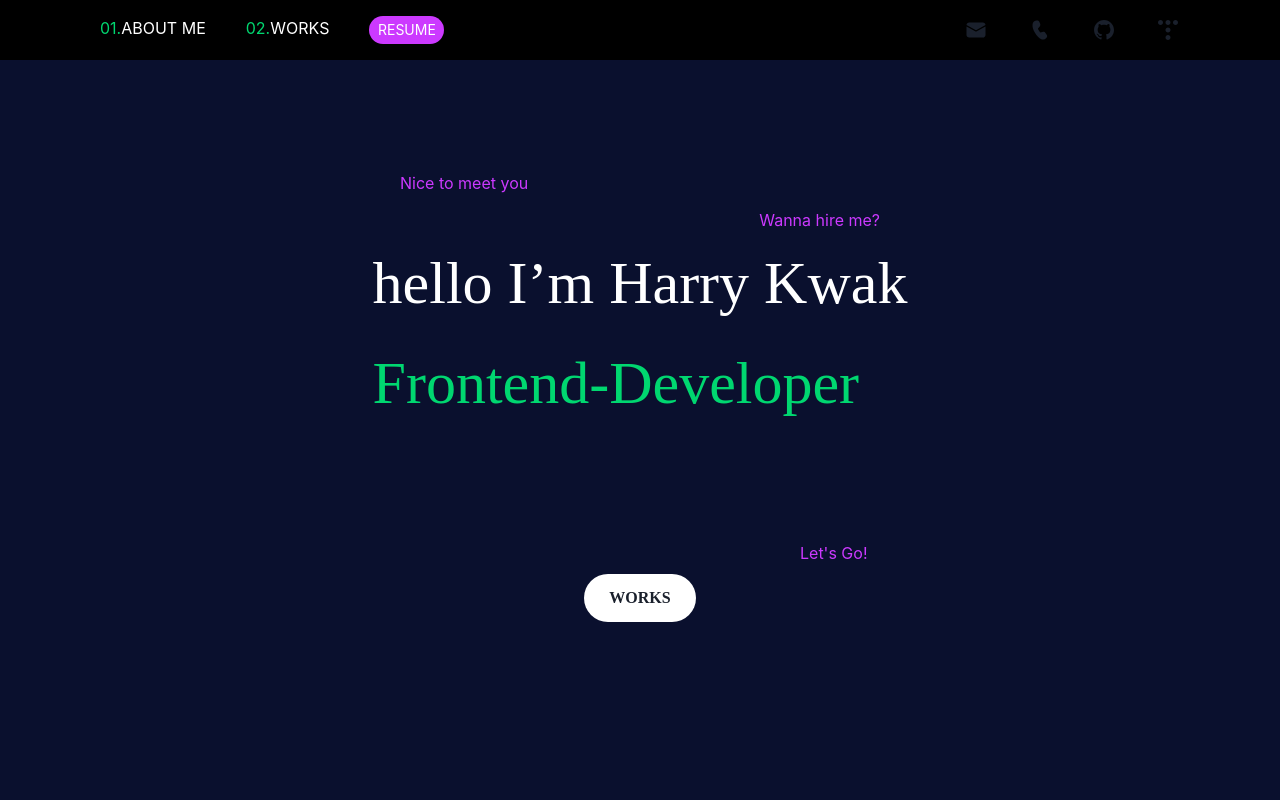
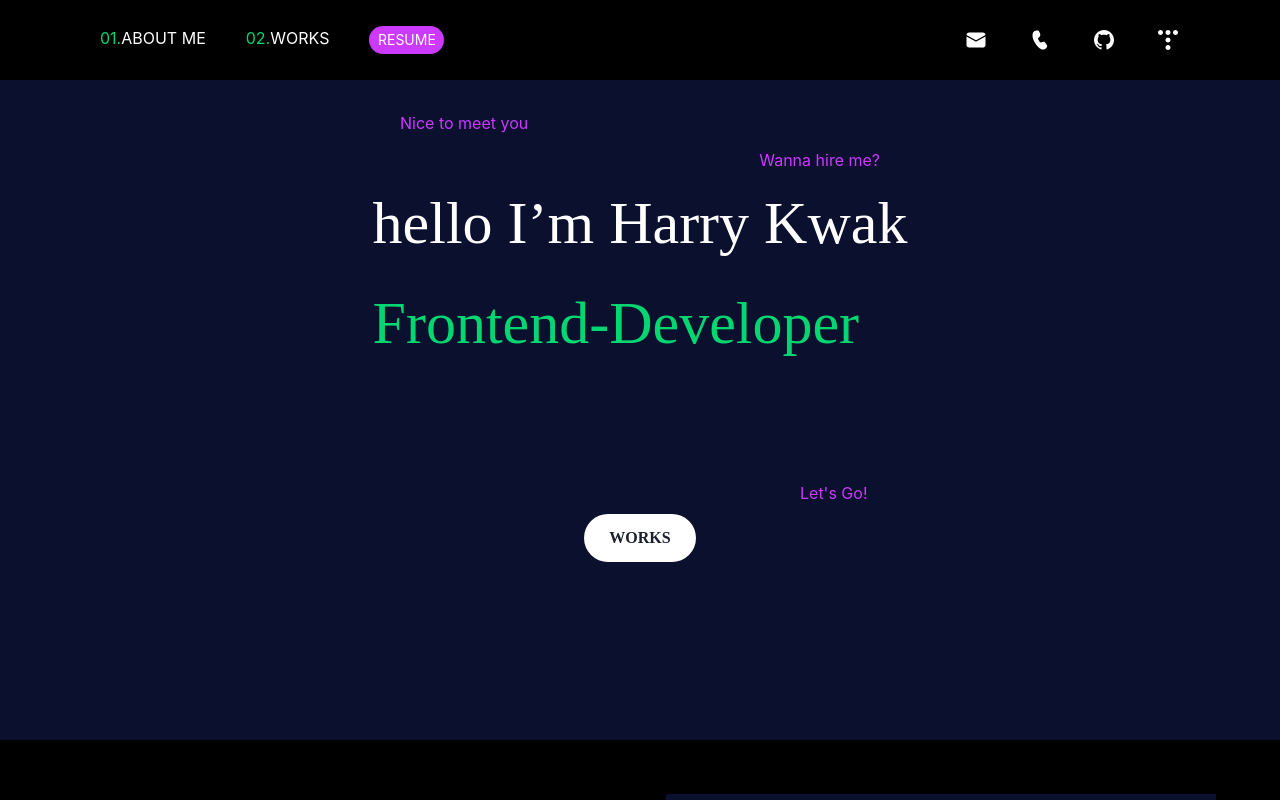
Before and after one commit to HarryA123/Portfolio_KHB, a Next.js app: page / in a window 1280 px wide. Shown: the top 800 px of the page. Built offline with nearby package versions, Linux system fonts and the light colour scheme.

Commit message:
feat: Header Hover Effect

```diff
--- a/src/components/HomePage/HomeHeader.tsx
+++ b/src/components/HomePage/HomeHeader.tsx
@@ -1,18 +1,35 @@
 import { Flex, Button, Highlight, Text } from "@chakra-ui/react";
-import React from "react";
+import { CopyToClipboard } from "react-copy-to-clipboard";
+import React, { useState } from "react";
+import Link from "next/link";
 import { Blog } from "../../../public/icons/Blog";
 import { Email } from "../../../public/icons/Email";
 import { Github } from "../../../public/icons/Github";
 import { Phone } from "../../../public/icons/Phone";
 
-function HomeHeader() {
+interface HomeHeaderProps {}
+
+function HomeHeader(props: HomeHeaderProps) {
+  const [emailShow, setEmailShow] = useState(false);
+  const [phoneShow, setPhoneShow] = useState(false);
+  const EmailOpen = () => {
+    setEmailShow(!emailShow);
+  };
+  const PhoneOpen = () => {
+    setPhoneShow(!phoneShow);
+  };
   return (
     <Flex
-      h="60px"
+      as="header"
+      h="80px"
       bg="black"
       alignItems="center"
       px="100px"
-      justifyContent="space-between">
+      w="100%"
+      pos="fixed"
+      zIndex="sticky"
+      justifyContent="space-between"
+      {...props}>
       <Flex gap="40px">
         <Text color="white">
           <Highlight query="01." styles={{ py: "1", color: "primary" }}>
@@ -36,10 +53,40 @@ function HomeHeader() {
         </Button>
       </Flex>
       <Flex gap="40px">
-        <Email />
-        <Phone />
-        <Github />
-        <Blog />
+        <Text display={!emailShow ? "none" : "inline"} color="primary">
+          harryKwak123@gmail.com
+        </Text>
+        <CopyToClipboard text="harryKwak123@gmail.com">
+          <Email
+            onClick={EmailOpen}
+            color={!emailShow ? "white" : "primary"}
+            transform={!emailShow ? "none" : "scale(1.3)"}
+            _hover={{ color: "primary", transform: "scale(1.3)" }}
+          />
+        </CopyToClipboard>
+        <Text display={!phoneShow ? "none" : "inline"} color="primary">
+          010-3913-4188
+        </Text>
+        <CopyToClipboard text="01039134188">
+          <Phone
+            onClick={PhoneOpen}
+            color={!phoneShow ? "white" : "primary"}
+            transform={!phoneShow ? "none" : "scale(1.3)"}
+            _hover={{ color: "primary", transform: "scale(1.3)" }}
+          />
+        </CopyToClipboard>
+        <Link href="https://github.com/HarryA123">
+          <Github
+            color="white"
+            _hover={{ color: "primary", transform: "scale(1.3)" }}
+          />
+        </Link>
+        <Link href="https://study-h.tistory.com/">
+          <Blog
+            color="white"
+            _hover={{ color: "primary", transform: "scale(1.3)" }}
+          />
+        </Link>
       </Flex>
     </Flex>
   );
```
